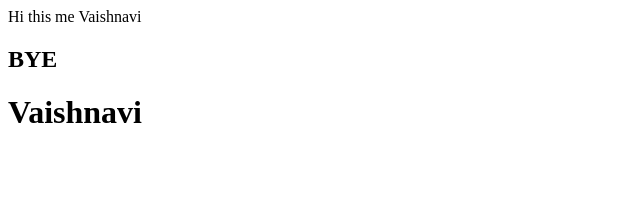
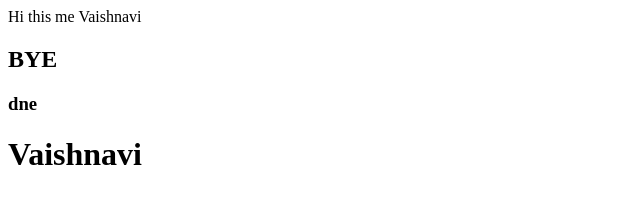
Before and after one commit to Doraemi6/web-tech, a plain HTML site: page index.html in a window 1280 px wide. Shown: the whole page, without its empty margins (0-640 px from the left). Drawn offline with Linux system fonts and the light colour scheme.

Commit message:
Update index.html
updated file

```diff
--- a/index.html
+++ b/index.html
@@ -1,5 +1,6 @@
 <html>
 <p>Hi this me Vaishnavi</p>
   <h2>BYE</h2>
+  <h3>dne</h3>
 <h1>Vaishnavi</h1>
 </html>
```
